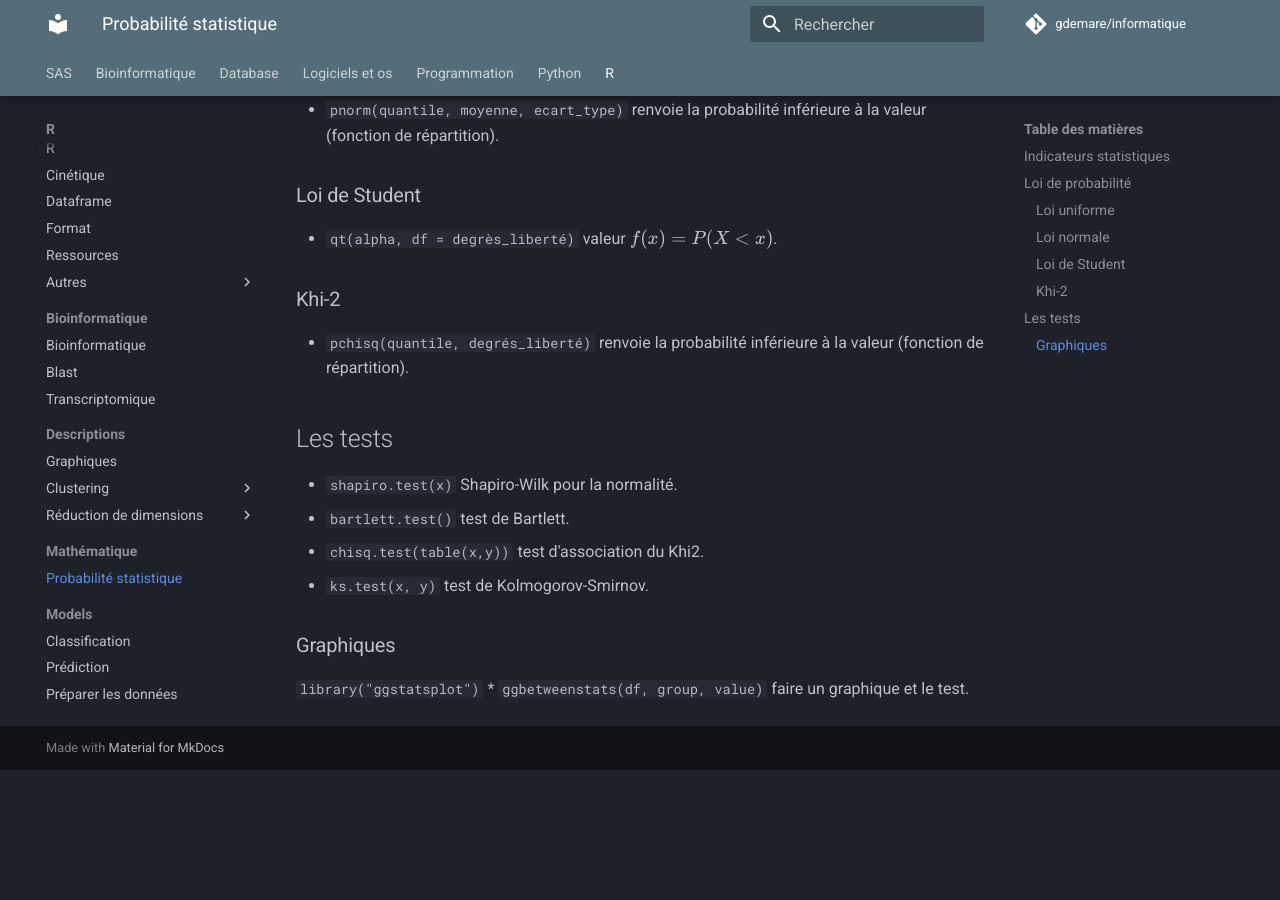
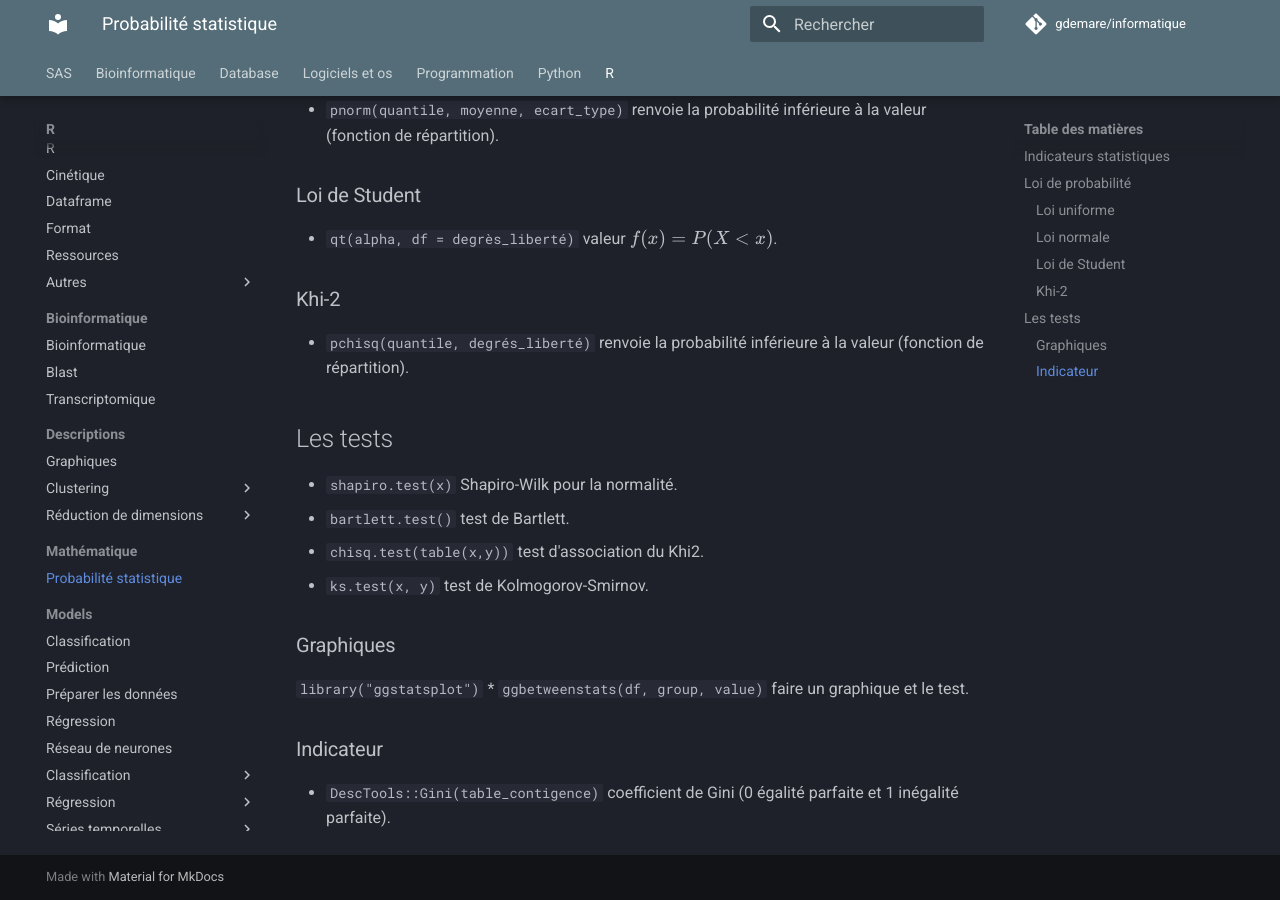
Before and after one commit to gdemare/Informatique, an MkDocs documentation site: the page built from docs/r/mathématique/probabilité statistique.md, in a window 1280 px wide and 900 px high, scrolled down 771 px. Built offline with MkDocs 1.6.1 and Material for MkDocs 9.7.7, drawn with Linux system fonts in a browser that asks for light colours; comment, search, counter and statistics services are not loaded; before the commit the page ends 1541 px from its top, so only the background shows below that.

Commit message:
Update probabilité statistique.md

```diff
--- a/docs/r/mathématique/probabilité statistique.md
+++ b/docs/r/mathématique/probabilité statistique.md
@@ -33,3 +33,6 @@
 ### Graphiques
 `library("ggstatsplot")`
 * `ggbetweenstats(df, group, value)` faire un graphique et le test.
+
+### Indicateur
+*  `DescTools::Gini(table_contigence)` coefficient de Gini (0 égalité parfaite et 1 inégalité parfaite).
```
